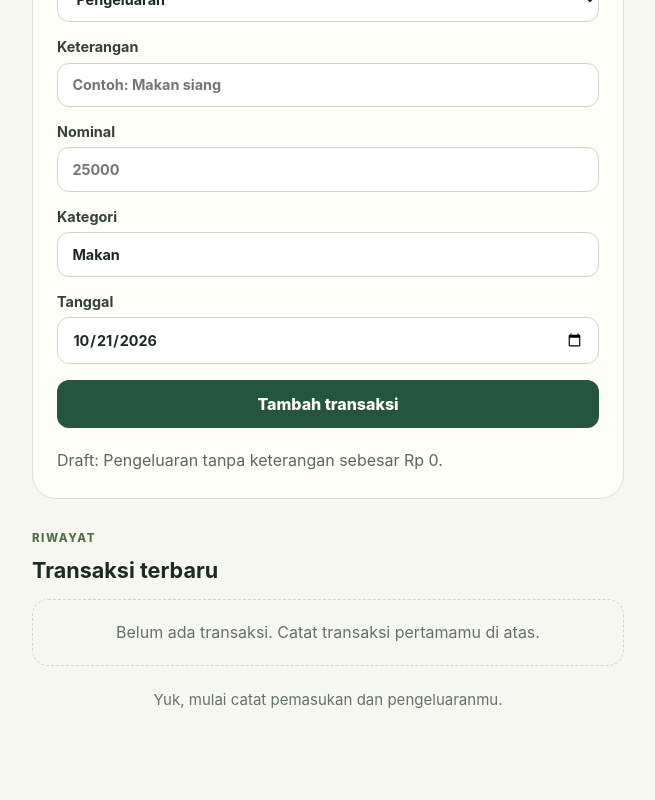
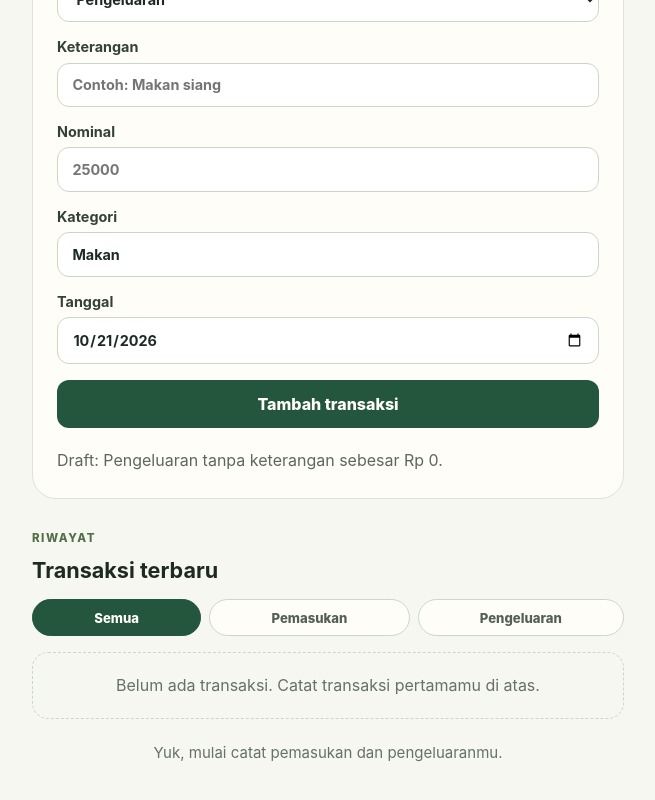
Before and after one commit to imamsyafii-dev/mini-saku, a Nuxt app: page / in a window 1280 px wide. Shown: the part 817-1617 px from the top of the page, without its empty margins (312-967 px from the left). Built offline with nearby package versions, Linux system fonts and the light colour scheme.

Commit message:
feat: filter transactions by type

```diff
--- a/app/pages/index.vue
+++ b/app/pages/index.vue
@@ -1,5 +1,6 @@
 <script setup lang="ts">
 type TransactionType = 'income' | 'expense'
+type TransactionFilter = 'all' | TransactionType
 
 interface Transaction {
   id: string
@@ -18,6 +19,7 @@ const description = ref('')
 const amount = ref<number | null>(null)
 const category = ref('Makan')
 const transactionDate = ref(new Date().toISOString().slice(0, 10))
+const activeTransactionFilter = ref<TransactionFilter>('all')
 
 const transactions = ref<Transaction[]>([])
 const hasLoadedTransactions = ref(false)
@@ -156,6 +158,16 @@ const totalExpense = computed(() => {
 
 const balance = computed(() => totalIncome.value - totalExpense.value)
 
+const filteredTransactions = computed(() => {
+  if (activeTransactionFilter.value === 'all') {
+    return transactions.value
+  }
+
+  return transactions.value.filter(
+    (transaction) => transaction.type === activeTransactionFilter.value,
+  )
+})
+
 function formatDate(date: string) {
   return new Intl.DateTimeFormat('id-ID', {
     day: 'numeric',
@@ -287,11 +299,44 @@ function addTransaction() {
         <span v-if="transactions.length" class="transaction-count">{{ transactions.length }}</span>
       </div>
 
+      <div class="transaction-filters" aria-label="Filter riwayat transaksi">
+        <button
+          type="button"
+          class="filter-button"
+          :class="{ active: activeTransactionFilter === 'all' }"
+          :aria-pressed="activeTransactionFilter === 'all'"
+          @click="activeTransactionFilter = 'all'"
+        >
+          Semua
+        </button>
+        <button
+          type="button"
+          class="filter-button"
+          :class="{ active: activeTransactionFilter === 'income' }"
+          :aria-pressed="activeTransactionFilter === 'income'"
+          @click="activeTransactionFilter = 'income'"
+        >
+          Pemasukan
+        </button>
+        <button
+          type="button"
+          class="filter-button"
+          :class="{ active: activeTransactionFilter === 'expense' }"
+          :aria-pressed="activeTransactionFilter === 'expense'"
+          @click="activeTransactionFilter = 'expense'"
+        >
+          Pengeluaran
+        </button>
+      </div>
+
       <p v-if="!transactions.length" class="empty-state">
         Belum ada transaksi. Catat transaksi pertamamu di atas.
       </p>
+      <p v-else-if="!filteredTransactions.length" class="empty-state">
+        Belum ada transaksi {{ activeTransactionFilter === 'income' ? 'pemasukan' : 'pengeluaran' }}.
+      </p>
       <ul v-else class="history-list">
-        <li v-for="transaction in transactions" :key="transaction.id" class="history-item">
+        <li v-for="transaction in filteredTransactions" :key="transaction.id" class="history-item">
           <span
             class="transaction-icon"
             :class="transaction.type"
@@ -576,6 +621,34 @@ button:hover {
   font-weight: 800;
 }
 
+.transaction-filters {
+  display: flex;
+  flex-wrap: wrap;
+  gap: 0.5rem;
+  margin-top: 1rem;
+}
+
+.filter-button {
+  flex: 1 1 auto;
+  padding: 0.6rem 0.75rem;
+  border: 1px solid #cbd7c6;
+  border-radius: 999px;
+  background: #fffdf8;
+  color: #526058;
+  font-size: 0.82rem;
+}
+
+.filter-button:hover {
+  background: #e5eee2;
+}
+
+.filter-button.active,
+.filter-button.active:hover {
+  border-color: #24563d;
+  background: #24563d;
+  color: #fffdf5;
+}
+
 .empty-state {
   margin: 1rem 0 0;
   padding: 1.25rem;
@@ -687,6 +760,17 @@ button:hover {
     padding: 0.85rem;
   }
 
+  .transaction-filters {
+    display: grid;
+    grid-template-columns: repeat(3, minmax(0, 1fr));
+  }
+
+  .filter-button {
+    min-width: 0;
+    padding: 0.6rem 0.4rem;
+    font-size: 0.75rem;
+  }
+
   .history-item {
     grid-template-columns: auto minmax(0, 1fr);
   }
```
